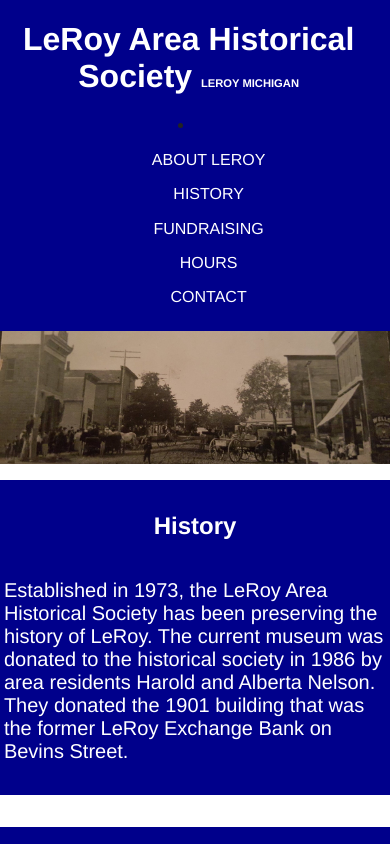
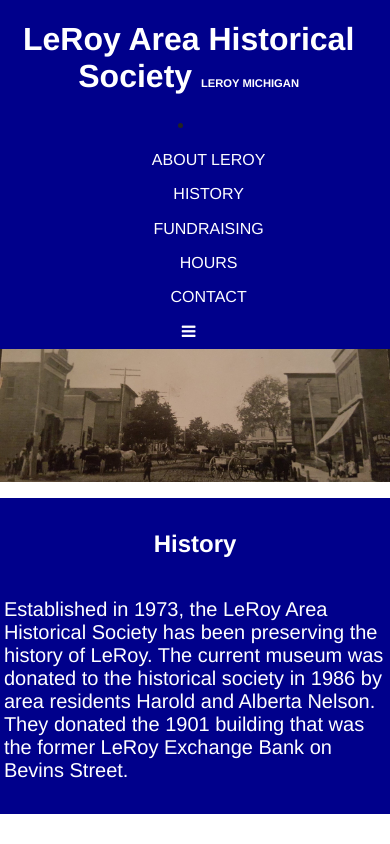
Before and after one commit to RobertSchusterFrontEndWebDeveloper/leroy-historical-society, a website built with Parcel: page index.html in a window 390 px wide. Shown: the top 844 px of the page. Built offline with nearby package versions, Linux system fonts and the light colour scheme.

Commit message:
added sandwich menu for mobile, working on debug

```diff
--- a/index.html
+++ b/index.html
@@ -3,8 +3,8 @@
 
 <head>
   <meta charset="utf-8">
-  <title></title>
-  <meta name="description" content="">
+  <title>LeRoy Area Historical Society</title>
+  <meta name="description" content="LeRoy Michigan Historical Society Museum providing a location for historical items and records for the LeRoy Michigan area.">
   <meta name="viewport" content="width=device-width, initial-scale=1">
 
   <meta property="og:title" content="">
@@ -18,14 +18,16 @@
 
   <link rel="stylesheet" href="css/normalize.css">
   <link rel="stylesheet" href="css/main.css">
+  <link rel="stylesheet" href="https://cdnjs.cloudflare.com/ajax/libs/font-awesome/4.7.0/css/font-awesome.min.css">
 
   <meta name="theme-color" content="#fafafa">
 </head>
 
 <body>
       <header>
+            <div class="topnav">
             <h1>LeRoy Area Historical Society <span> LeRoy Michigan</span></h1>
-            <nav>
+            <nav id="mynav">
                   <li>
                         <ul><a href="#about">about leroy</a></ul>
                         <ul><a href="#history">history</a></ul>
@@ -33,7 +35,10 @@
                         <ul><a href="#hours">hours</a></ul>
                         <ul><a href="#contact">contact</a></ul>
                   </li>
+                  <a href="javascript:void(0);" class="icon" onclick="myFunction()">
+                        <i class="fa fa-bars"></i></a>
             </nav>
+            </div>
       </header>
       <div class="main">
             <div class="whole-wide">
@@ -94,6 +99,18 @@
   <script src="js/plugins.js"></script>
   <script src="js/main.js"></script>
 
+  <!--  sandwich menu for page top  -->
+<script>
+      function myFunction() {
+            var x = document.getElementById("myLinks");
+            if (x.style.display === "block") {
+                  x.style.display = "none";
+            } else {
+                  x.style.display = "block";
+            }
+      }
+</script>
+
   <!-- Google Analytics: change UA-XXXXX-Y to be your site's ID. -->
   <script>
     window.ga = function () { ga.q.push(arguments) }; ga.q = []; ga.l = +new Date;
```
